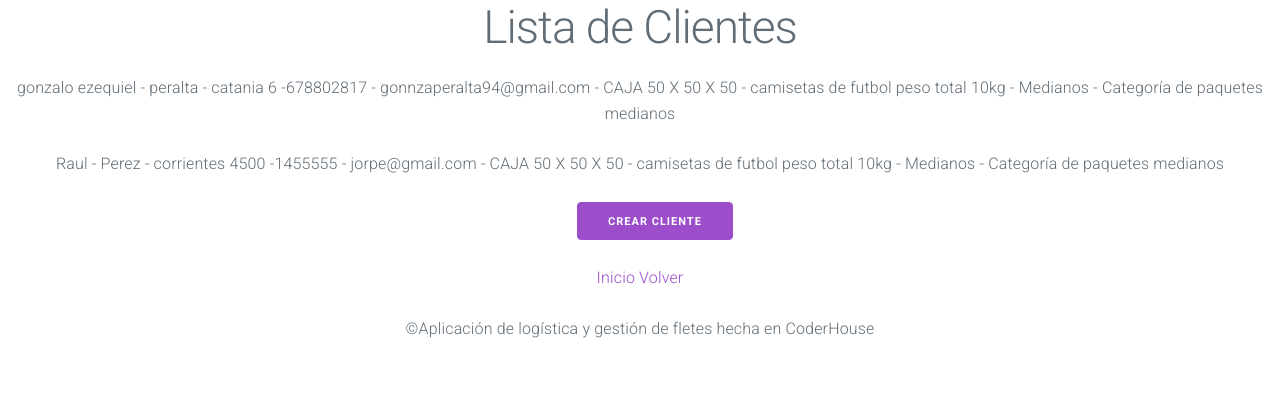
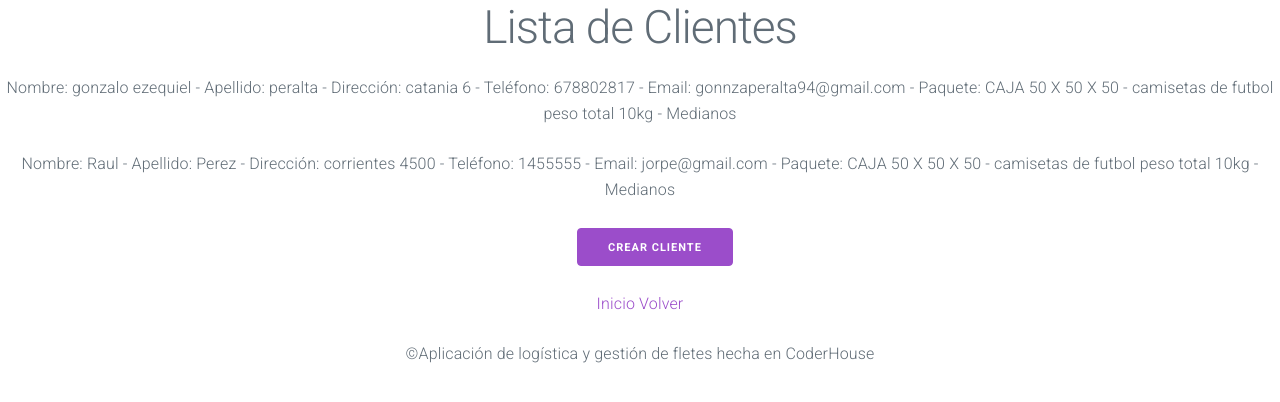
Before and after one commit to gondev94/coder-Final, a Django app: page /traslados/cliente/list/ in a window 1280 px wide. Shown: the top 402 px of the page. Run offline with Django 5.2, Linux system fonts and the light colour scheme; data comes from the database, SQL or seed files in the repository; both versions use the stored data as it was after the commit.

Commit message:
estructurando templates

```diff
--- a/src/traslados/models.py
+++ b/src/traslados/models.py
@@ -6,7 +6,7 @@ class Categoria(models.Model):
     descripcion = models.TextField()
 
     def __str__(self):
-        return f'{self.nombre} - {self.descripcion}'
+        return f'{self.nombre}'
 
     class Meta:
         verbose_name = 'Categoria de Paquetes'
--- a/src/traslados/templates/traslados/cliente_list.html
+++ b/src/traslados/templates/traslados/cliente_list.html
@@ -4,7 +4,7 @@
     <h1>Lista de Clientes</h1>
     <ul>
         {% for object in object_list %}
-            <p>{{object.nombre}} - {{object.apellido}} - {{object.direccion }} -{{object.telefono}} - {{object.email}} - {{object.paquete}}</p>
+            <p>Nombre: {{object.nombre}} - Apellido: {{object.apellido}} - Dirección: {{object.direccion }} - Teléfono: {{object.telefono}} - Email: {{object.email}} - Paquete: {{object.paquete}}</p>
         {% endfor %}
         <ul><a href="{% url 'traslados:cliente_create' %}"><button>Crear cliente</button></a></ul>
         <a href="{% url 'core:index' %}">Inicio</a>
--- a/src/traslados/templates/traslados/cotizacion_list.html
+++ b/src/traslados/templates/traslados/cotizacion_list.html
@@ -4,7 +4,7 @@
     <h1>Lista de Cotizaciones</h1>
     <ul>
         {% for object in object_list %}
-            <p>{{object.cliente}} - {{object.paquete}} - ${{object.total}} - {{object.fecha_de_entrega}} </p>
+            <p>Cliente: {{object.cliente}} - Paquete: {{object.paquete}} - Total ${{object.total}} - Fecha de entrega: {{object.fecha_de_entrega}} </p>
         {% endfor %}
         <ul><a href="{% url 'traslados:cotizacion_create' %}"><button>Crear Cotización</button></a></ul>
         <a href="{% url 'core:index' %}">Inicio</a>
--- a/src/traslados/templates/traslados/paquete_list.html
+++ b/src/traslados/templates/traslados/paquete_list.html
@@ -4,7 +4,8 @@
     <h1>Lista de paquetes</h1>
     <ul>
         {% for object in object_list %}
-            <p>{{object.nombre}} </p>
+            <p>Tipo: {{object.nombre}} Descripción: {{object.descripcion}} Categoría: {{object.categoria}}  </p>
+            <P></P>
         {% endfor %}
         <ul><a href="{% url 'traslados:paquete_create' %}"><button>Crear Paquetes</button></a></ul>
         <ul><a href="{% url 'traslados:categoria_list' %}"><button>Categoria de paquetes</button></a></ul>
```
Also changed, not shown: src/db.sqlite3.
